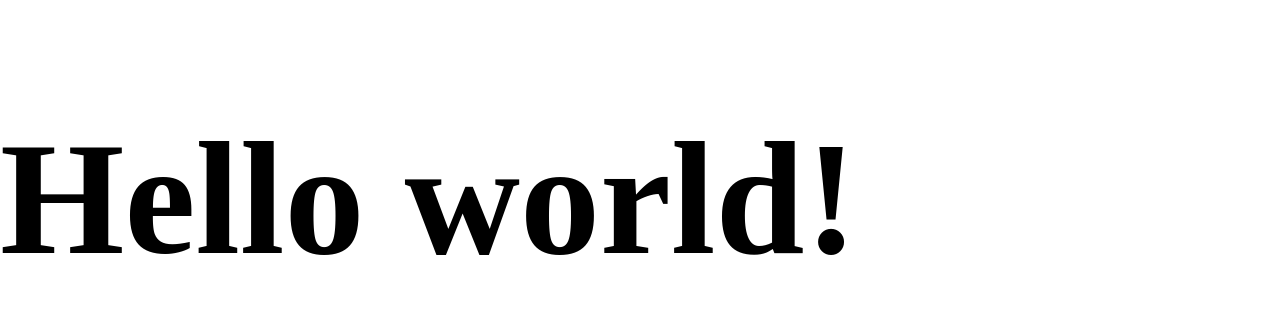
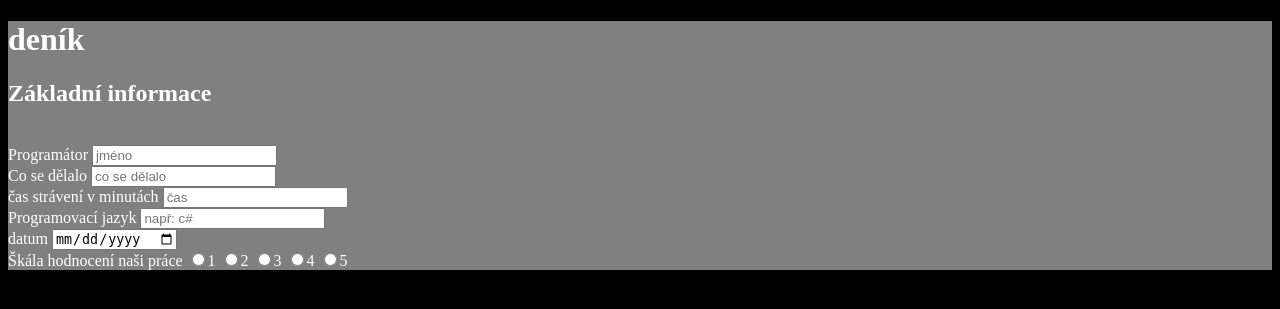
Before and after one commit to Tygrnasrome/bet, a Flask app: page / in a window 1280 px wide. Shown: the top 309 px of the page. Run offline with Flask 2, Linux system fonts and the light colour scheme; parts of the project's set-up code (start-up, migrations or seed data) failed here and were passed over.

Commit message:
kostra html

```diff
--- a/app/templates/base.html
+++ b/app/templates/base.html
@@ -4,10 +4,53 @@
     <meta charset="UTF-8">
     <meta http-equiv="X-UA-Compatible" content="IE=edge">
     <meta name="viewport" content="width=device-width, initial-scale=1.0">
-    <link rel="stylesheet" href="{{ url_for ('static', filename='css/main.css')}}">
-    {% block head %} {% endblock  %}
+    <link rel="stylesheet" href="styly.css">
 </head>
 <body>
-    {% block body %} {% endblock  %}
+    <form>
+        <div>
+         <h1>
+           <b>deník</b>
+        </h1>
+        <h2>
+            <b> Základní informace</b>
+        </h2>
+        <br>
+        <label>
+            Programátor
+        </label>
+        <input type="text" placeholder="jméno">
+        <br>
+                <label>
+                    Co se dělalo
+                </label>
+                <input type="text" placeholder="co se dělalo">
+                <br>
+                <label>
+                    čas strávení v minutách
+                </label>
+                <input type="text" placeholder="čas">
+                <br>
+                <label>
+                    Programovací jazyk
+                </label>
+                <input type="Text" placeholder="např: c#">
+                <br>
+                <label>
+                    datum
+                </label>
+                <input type="date" placeholder="datum">
+                <br>
+                <label>
+                    Škála hodnocení naši práce
+                </label>
+                <input type="radio" Name = "Hodnocení" value="1">1
+                <input type="radio" Name = "Hodnocení" value="2">2
+                <input type="radio" Name = "Hodnocení" value="3">3
+                <input type="radio" Name = "Hodnocení" value="4">4
+                <input type="radio" Name = "Hodnocení" value="5">5
+                <br>
+            </div>
+    </form>
 </body>
 </html>
--- /dev/null
+++ b/app/templates/styly.css
@@ -0,0 +1,12 @@
+body
+{
+    background-color: black;
+    color: white;
+}
+div
+{
+    background-color: grey;
+    width: auto;
+    height: auto;
+    border: 0px solid;
+}
```
